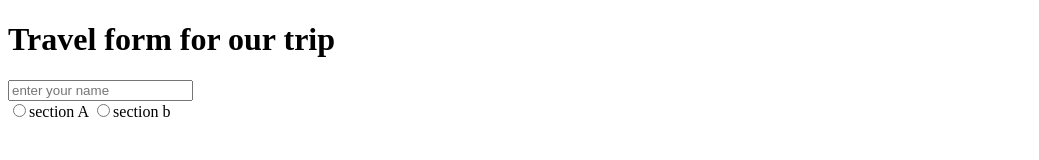
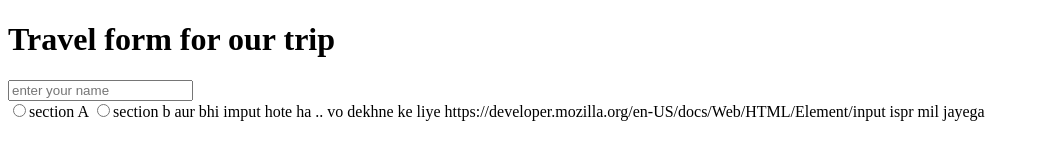
Before and after one commit to Hitansh1G/Web-Development, a plain HTML site: page chapter4/form.html in a window 1280 px wide. Shown: the whole page, without its empty margins (0-1039 px from the left). Drawn offline with Linux system fonts and the light colour scheme.

Commit message:
form in html

```diff
--- a/chapter4/form.html
+++ b/chapter4/form.html
@@ -19,6 +19,10 @@
             <label for="section_id_b">
                 <input type="radio" value="section a" name=" section " id="section_id_b">section b
             </label>
+            aur bhi imput hote ha .. vo dekhne ke liye
+            https://developer.mozilla.org/en-US/docs/Web/HTML/Element/input
+            ispr mil jayega
+
         </form>
     </div>
 
```
